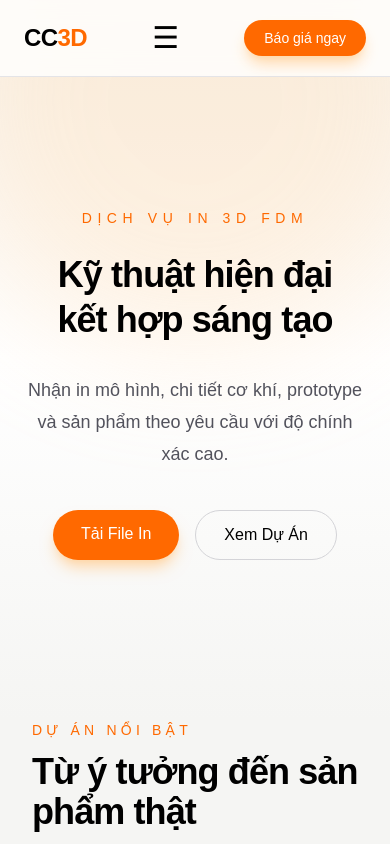
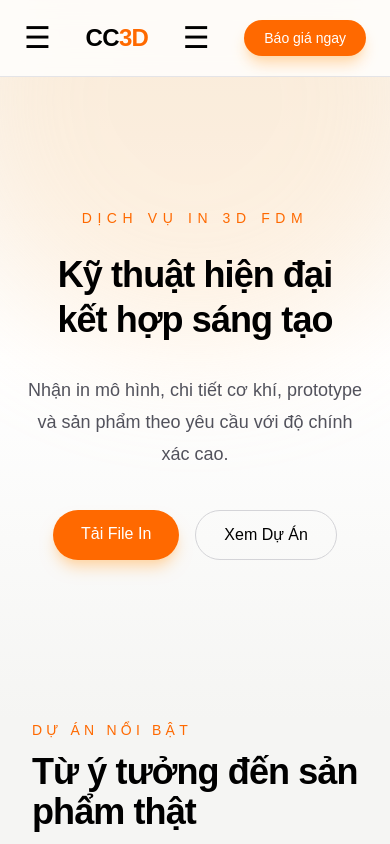
Before and after one commit to cc3dprinting/cc3d-website, a Next.js app: page / in a window 390 px wide. Shown: the top 844 px of the page. Built offline with nearby package versions, Linux system fonts and the light colour scheme.

Commit message:
center navbar after moving menu

```diff
--- a/app/page.tsx
+++ b/app/page.tsx
@@ -11,11 +11,17 @@ export default function Home() {
       {/* NAVBAR */}
       <nav className="fixed top-0 left-0 w-full z-50 backdrop-blur-md bg-white/80 border-b border-zinc-200">
         <div className="max-w-7xl mx-auto flex items-center justify-between px-6 md:px-8 py-5">
+          <button
+  className="md:hidden text-3xl leading-none"
+  onClick={() => setMenuOpen(!menuOpen)}
+>
+  {menuOpen ? "✕" : "☰"}
+</button>
           <h1 className="text-2xl font-bold tracking-tight">
   CC<span className="text-orange-500">3D</span>
 </h1>
 
-          <div className="hidden md:flex gap-10 text-sm font-medium text-zinc-700">
+          <div className="hidden md:flex gap-10 text-sm font-medium text-zinc-700 flex-1 justify-center">
                                   <a href="#home" className="hover:text-orange-500 transition">
               Trang chủ
             </a>
```
